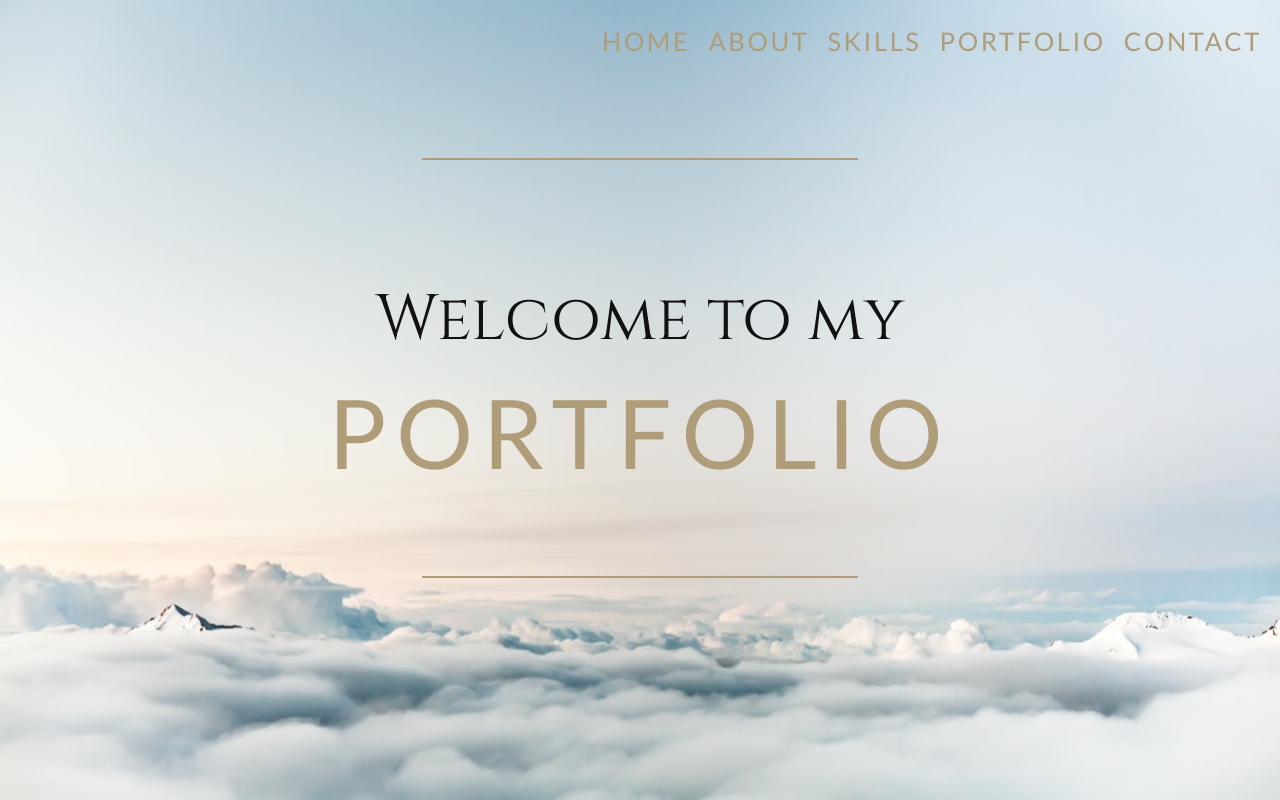
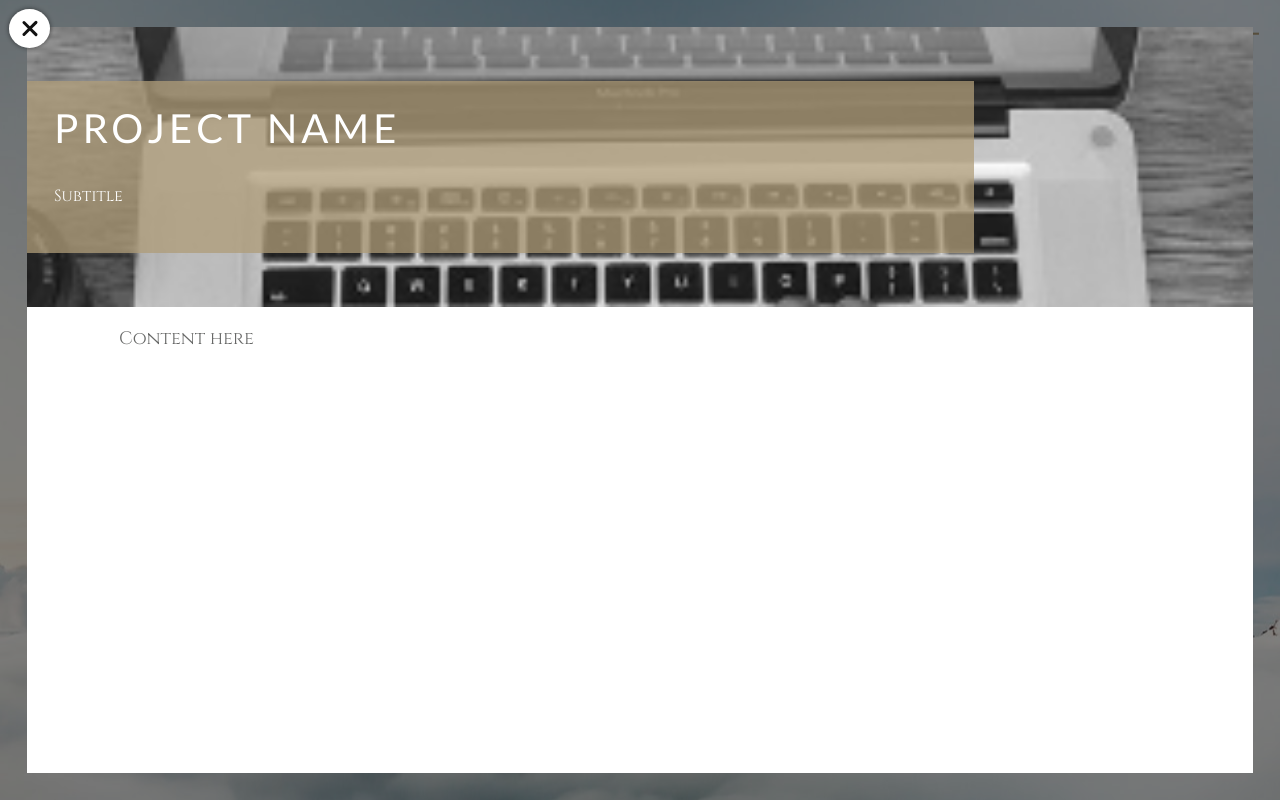
Before and after one commit to PSDvlpr/Portfolio, a website: page index.html in a window 1280 px wide. Shown: the top 800 px of the page. Drawn offline with Linux system fonts and the light colour scheme.

Commit message:
Add modal & modal close icon

```diff
--- a/index.html
+++ b/index.html
@@ -11,7 +11,7 @@
 <body>
 
     <nav class="site-nav">
-        <ul class="nav-list">
+        <ul class="nav-list js-nav">
             <li><a href="#home">Home</a></li>
             <li><a href="#about">About</a></li>
             <li><a href="#skills">Skills</a></li>
@@ -25,11 +25,11 @@
             <div class="hamburger"></div>
         </div>
 
-        <div class="hero">
+        <div class="hero" id="home">
             <h1>Welcome to my <span>Portfolio</span></h1>
         </div>
 
-        <section class="about">
+        <section class="about" id="about">
             <div class="container">
                 <img src="images/about-pic.png" alt="" class="about-img">
                 <h2 class="about-title">My Portfolio</h2>
@@ -43,7 +43,7 @@
             </div>
         </section>
 
-        <section class="skills">
+        <section class="skills" id="skills">
             <div class="skills-left">
                 <img src="images/quote-left.jpeg" alt="monitor with js code">
             </div>
@@ -67,10 +67,11 @@
             </div>
         </section>
 
-        <section class="portfolio">
+        <section class="portfolio" id="portfolio">
             <div class="container">
                 <h2>My work</h2>
                 <div class="portfolio-items">
+
                     <figure class="portfolio-item featured">
                         <img src="https://placeimg.com/640/640/any">
                         <figcaption>
@@ -81,6 +82,22 @@
                                 <i class="portfolio-arrow fas fa-long-arrow-alt-right"></i>
                             </a>
                         </figcaption>
+
+                        <div class="portfolio-modal">
+                            <div class="modal-close">
+                                <div class="close-icon"></div>
+                            </div>
+
+                            <div class="portfolio-header">
+                                <div class="portfolio-title-box">
+                                    <h3 class="portfolio-title">Project Name</h3>
+                                    <p class="portfolio-subtitle">Subtitle</p>
+                                </div>
+                            </div>
+                            <div class="portfolio-content">
+                                <p>Content here</p>
+                            </div>
+                        </div>
                     </figure>
 
                     <figure class="portfolio-item">
@@ -134,7 +151,7 @@
             </div>
         </section>
 
-        <section class="contact">
+        <section class="contact" id="contact">
             <div class="container">
                 <h2>Contact me</h2>
                 <form action="">
@@ -167,6 +184,7 @@
     </div>
 
     <script src="js/script.js"></script>
+    <script src="js/scroll.js"></script>
 </body>
 
 </html>
--- a/scss/partials/_portfolio.scss
+++ b/scss/partials/_portfolio.scss
@@ -75,3 +75,77 @@
     text-decoration: none;
     align-self: flex-start;
 }
+
+.portfolio-modal {
+    position: fixed;
+    z-index: 1000;
+    top: 1.5em;
+    bottom: 1.5em;
+    left: 1.5em;
+    right: 1.5em;
+    background: $white;
+    box-shadow: 0 0 0 5em rgba(black, .5);
+}
+
+.portfolio-header {
+    text-align: left;
+    padding: 3em 0;
+}
+
+.portfolio-header:nth-of-type(2) {
+    background-image: url(../../images/about-pic.png);
+    background-size: cover;
+    background-position: center;
+}
+
+.portfolio-title-box {
+    background: rgba($gold, .75);
+    padding: 1.5em 0 1.5em 1.5em;
+    color: $white;
+    width: 75%;
+
+    .portfolio-title {
+        font-size: 2.5rem;
+        margin-bottom: .5em;
+        display: inline-block;
+    }
+}
+
+.portfolio-subtitle {
+    font-size: 1rem;
+}
+
+.portfolio-content {
+    text-align: left;
+    width: 85%;
+    margin: 0 auto;
+}
+
+.modal-close {
+    padding: 1em .6em;
+    position: absolute;
+    top: -1em;
+    left: -1em;
+    cursor: pointer;
+    background: $white;
+    border-radius: 50%;
+    box-shadow: 0 0 5px rgba(black, .5)
+}
+
+.close-icon,
+.close-icon::after {
+    content: '';
+    display: block;
+    background: $black;
+    height: 3px;
+    width: 1.1em;
+    border-radius: 3px;
+}
+
+.close-icon {
+    transform: rotate(45deg);
+}
+
+.close-icon::after {
+    transform: rotate(-90deg);
+}
```
Also changed, not shown: css/style.css, css/style.prefixed.css, 1 other file.
